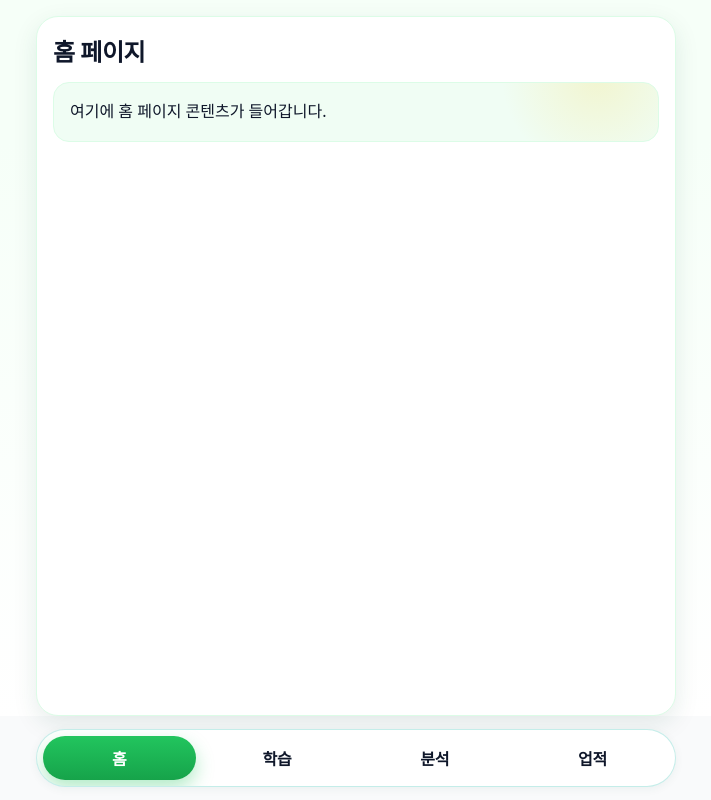
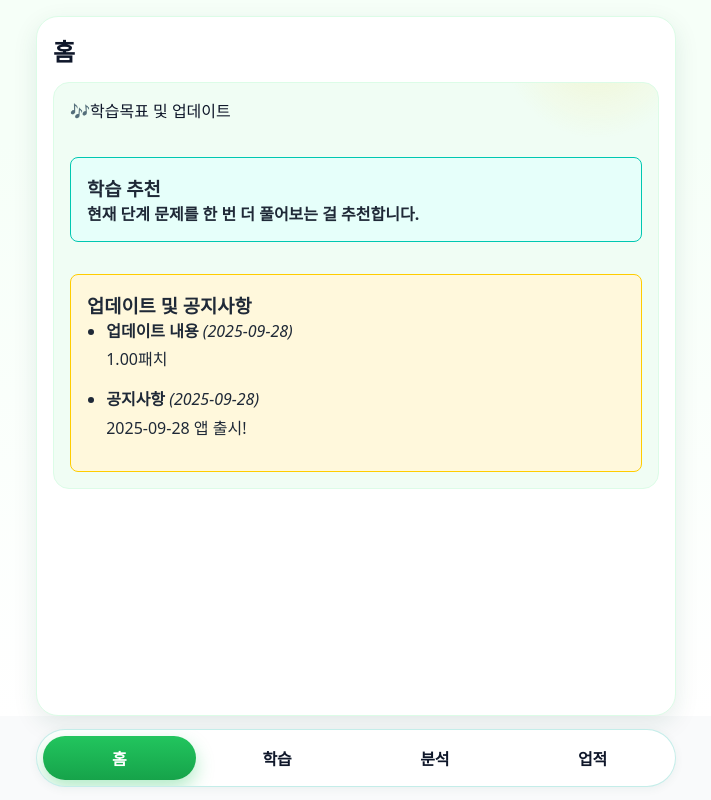
Before and after one commit to dongwandev/mokwon-hackathon, a React (Vite) app in the folder frontend/: page /home in a window 1280 px wide. Shown: the whole page, without its empty margins (284-995 px from the left). Built offline with nearby package versions, Linux system fonts and the light colour scheme.

Commit message:
홈페이지 수정 1단계

```diff
--- a/frontend/src/pages/HomePage.jsx
+++ b/frontend/src/pages/HomePage.jsx
@@ -1,18 +1,73 @@
+import React, { useState, useEffect } from 'react';
 import Container from "../components/Container";
 import "./HomePage.css";
 
 function HomePage() {
+  const [currentLevel, setCurrentLevel] = useState(1);
+  const [accuracy, setAccuracy] = useState(75);
+
+  const [recommendation, setRecommendation] = useState({ message: '', nextLevel: currentLevel });
+
+  // 공지사항 데이터 예시
+  const announcements = [
+    { id: 1, title: '업데이트 내용', date: '2025-09-28', content: '1.00패치' },
+    { id: 2, title: '공지사항', date: '2025-09-28', content: '2025-09-28 앱 출시!' },
+  ];
+
+  useEffect(() => {
+    const rec = getRecommendation(accuracy, currentLevel);
+    setRecommendation(rec);
+  }, [accuracy, currentLevel]);
+
   return (
     <Container>
       <header className="home-header">
-        <h1 className="home-title">홈 페이지</h1>
+        <h1 className="home-title">홈</h1>
       </header>
 
       <section className="home-card">
-        <p className="home-paragraph">여기에 홈 페이지 콘텐츠가 들어갑니다.</p>
+        <p className="home-paragraph">🎶학습목표 및 업데이트</p>
+
+        {/* 추천 메시지 박스 */}
+        <div style={{ marginTop: '2rem', padding: '1rem', backgroundColor: '#e6fffa', borderRadius: '8px', border: '1px solid #00c7b1' }}>
+          <h3>학습 추천</h3>
+          <p style={{ fontWeight: 'bold', margin: 0 }}>{recommendation.message}</p>
+        </div>
+
+        {/* 업데이트 및 공지사항 박스 */}
+        <div style={{ marginTop: '2rem', padding: '1rem', backgroundColor: '#fff8dc', borderRadius: '8px', border: '1px solid #ffcc00' }}>
+          <h3>업데이트 및 공지사항</h3>
+          <ul style={{ paddingLeft: '1.2rem' }}>
+            {announcements.map(({ id, title, date, content }) => (
+              <li key={id} style={{ marginBottom: '1rem' }}>
+                <strong>{title}</strong> <em>({date})</em>
+                <p style={{ margin: '0.3rem 0 0 0' }}>{content}</p>
+              </li>
+            ))}
+          </ul>
+        </div>
       </section>
     </Container>
   );
 }
 
+function getRecommendation(accuracy, currentLevel) {
+  if (accuracy >= 80) {
+    return {
+      message: '축하합니다! 다음 단계 문제를 도전해보세요.',
+      nextLevel: currentLevel + 1,
+    };
+  } else if (accuracy >= 50) {
+    return {
+      message: '현재 단계 문제를 한 번 더 풀어보는 걸 추천합니다.',
+      nextLevel: currentLevel,
+    };
+  } else {
+    return {
+      message: '기본 개념부터 다시 복습해보세요.',
+      nextLevel: currentLevel - 1 > 0 ? currentLevel - 1 : 1,
+    };
+  }
+}
+
 export default HomePage;
```
